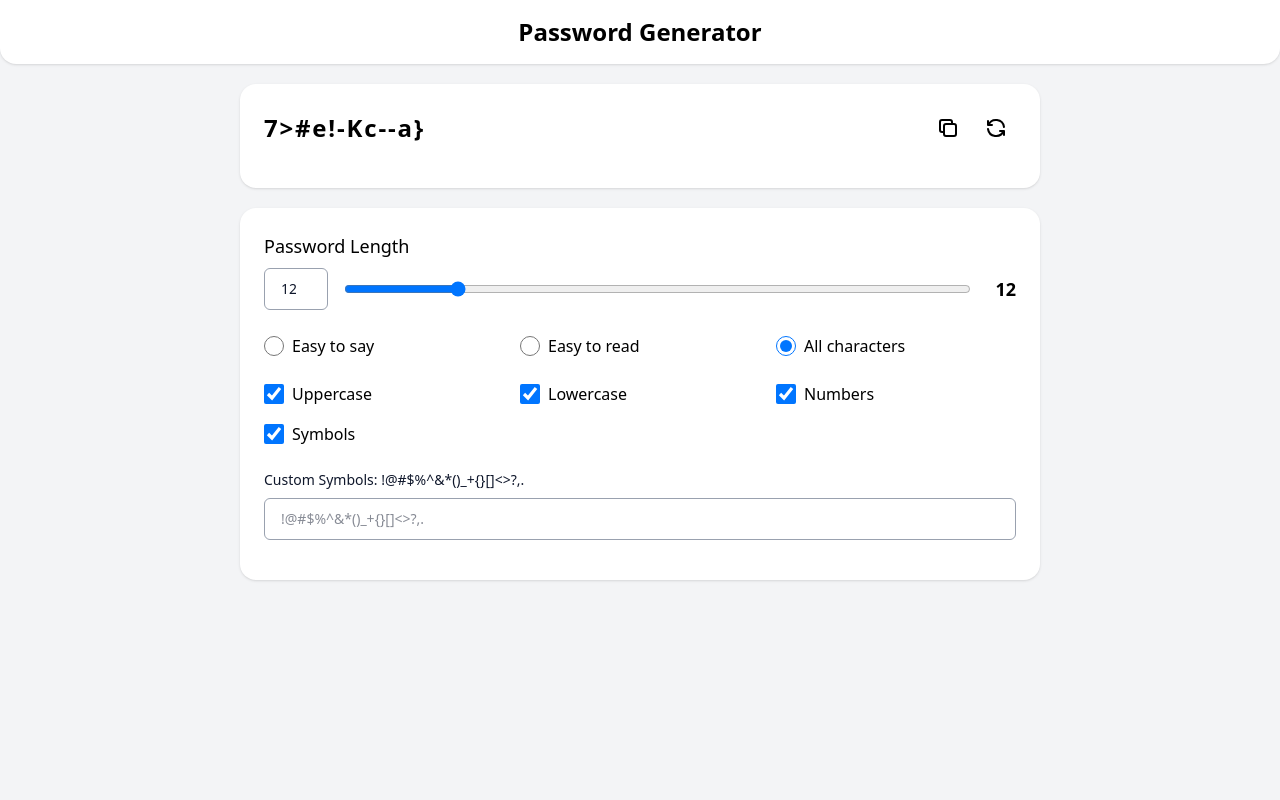
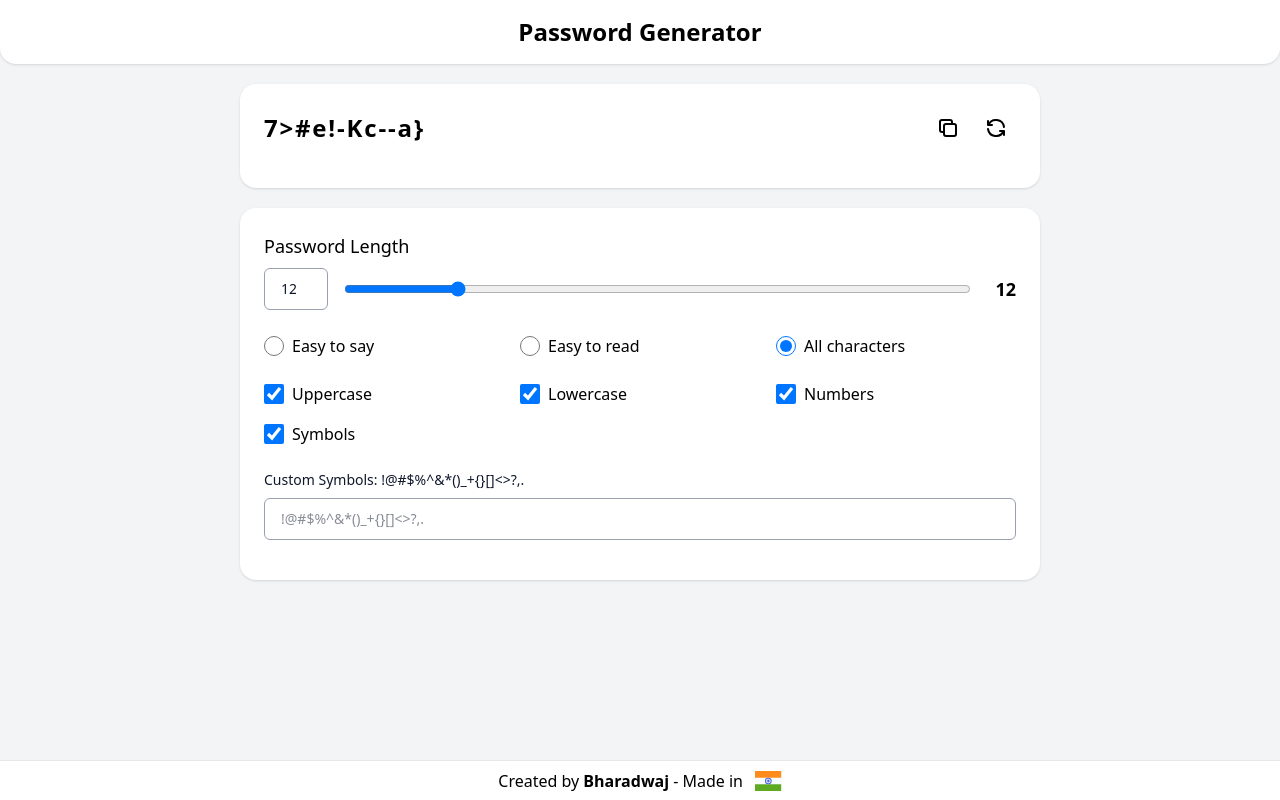
Before and after one commit to prajwalbharadwaj/password-generator, a Vue app: page / in a window 1280 px wide. Built offline with nearby package versions, Linux system fonts and the light colour scheme.

Commit message:
feat: added footer

```diff
--- a/src/App.vue
+++ b/src/App.vue
@@ -1,10 +1,11 @@
 <script setup>
 import { reactive, onMounted, watch } from "vue";
+import { useCopy } from "~/util/util.js";
 
+import DisplayPassword from "~/components/DisplayPassword.vue";
+import Footer from "~/components/Footer.vue";
+import FormData from "~/components/FormData.vue";
 import Navbar from "~/components/Navbar.vue";
-import FormData from "~/components/FormData.vue";
-import DisplayPassword from "~/components/DisplayPassword.vue";
-import { useCopy } from "~/util/util.js";
 
 const state = reactive({
   password: "",
@@ -77,10 +78,11 @@ watch(() => state.options, () => generatePassword(), { deep: true })
 <template>
   <div>
     <Navbar />
-    <section class="grid gap-5 grid-cols-12 place-content-center mt-5 mx-auto max-w-[800px]">
+    <section class="grid gap-5 grid-cols-12  mt-5 mx-auto max-w-[800px] mb-16">
       <DisplayPassword :password="state.password" :passwordHistory="state.passwordHistory" @copy="handleCopy"
         @regenerate="generatePassword" />
       <FormData v-model="state.options" />
     </section>
+    <Footer />
   </div>
 </template>
--- /dev/null
+++ b/src/components/Footer.vue
@@ -0,0 +1,24 @@
+<template>
+  <div class="fixed left-0 right-0 bottom-0 bg-white h-10 flex items-center justify-center border-t border-gray-200">
+    Created by <strong class="mx-1">Bharadwaj</strong> - Made in <span class="ml-3"><svg
+        xmlns="http://www.w3.org/2000/svg" width="26.66" height="20"
+        viewBox="0 0 32 24"><!-- Icon from Flagpack by Yummygum - https://github.com/Yummygum/flagpack-core/blob/main/LICENSE -->
+        <g fill="none">
+          <path fill="#F7FCFF" fill-rule="evenodd" d="M0 0v24h32V0z" clip-rule="evenodd" />
+          <mask id="SVGTrazyc7b" width="32" height="24" x="0" y="0" maskUnits="userSpaceOnUse"
+            style="mask-type:luminance">
+            <path fill="#fff" fill-rule="evenodd" d="M0 0v24h32V0z" clip-rule="evenodd" />
+          </mask>
+          <g fill-rule="evenodd" clip-rule="evenodd" mask="url(#SVGTrazyc7b)">
+            <path fill="#FF8C1A" d="M0 0v8h32V0z" />
+            <path fill="#5EAA22" d="M0 16v8h32v-8z" />
+            <path fill="#3D58DB" d="M12 12a4 4 0 1 0 8 0a4 4 0 0 0-8 0m7 0a3 3 0 1 1-6 0a3 3 0 0 1 6 0" />
+            <path fill="#3D58DB"
+              d="m15.995 12.86l-.571 3.121l.331-3.155l-1.427 2.834l1.207-2.934l-2.167 2.316l1.984-2.474l-2.732 1.612l2.602-1.816l-3.076.777l3.007-1.009l-3.17-.121l3.17-.12l-3.007-1.01l3.076.777l-2.602-1.815l2.732 1.612l-1.984-2.475l2.167 2.316l-1.207-2.934l1.427 2.834l-.331-3.155l.57 3.12l.571-3.12l-.331 3.155l1.427-2.834l-1.207 2.934L18.62 8.98l-1.984 2.475l2.732-1.612l-2.602 1.815l3.076-.777l-3.008 1.01l3.17.12l-3.17.121l3.008 1.01l-3.076-.778l2.602 1.816l-2.732-1.612l1.984 2.474l-2.167-2.316l1.207 2.934l-1.427-2.834l.331 3.155z" />
+          </g>
+        </g>
+      </svg></span>
+  </div>
+</template>
+32 - 42.67
+24
--- a/src/components/Navbar.vue
+++ b/src/components/Navbar.vue
@@ -1,5 +1,5 @@
 <template>
-  <div class="bg-white shadow h-16 text-2xl font-semibold flex items-center justify-center rounded-b-2xl">
+  <div class="bg-white shadow h-16 text-2xl font-semibold flex items-center justify-center rounded-b-2xl sticky top-0">
     Password Generator
   </div>
 </template>
```
